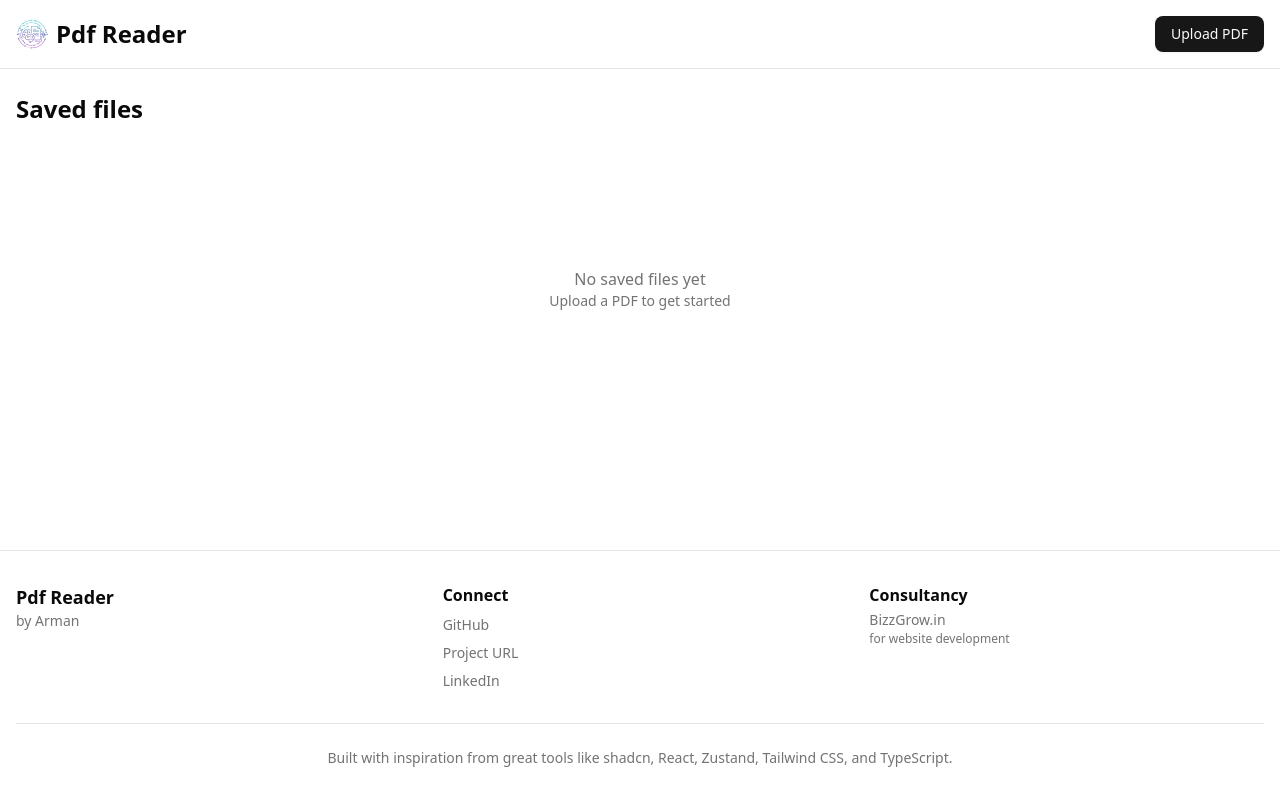
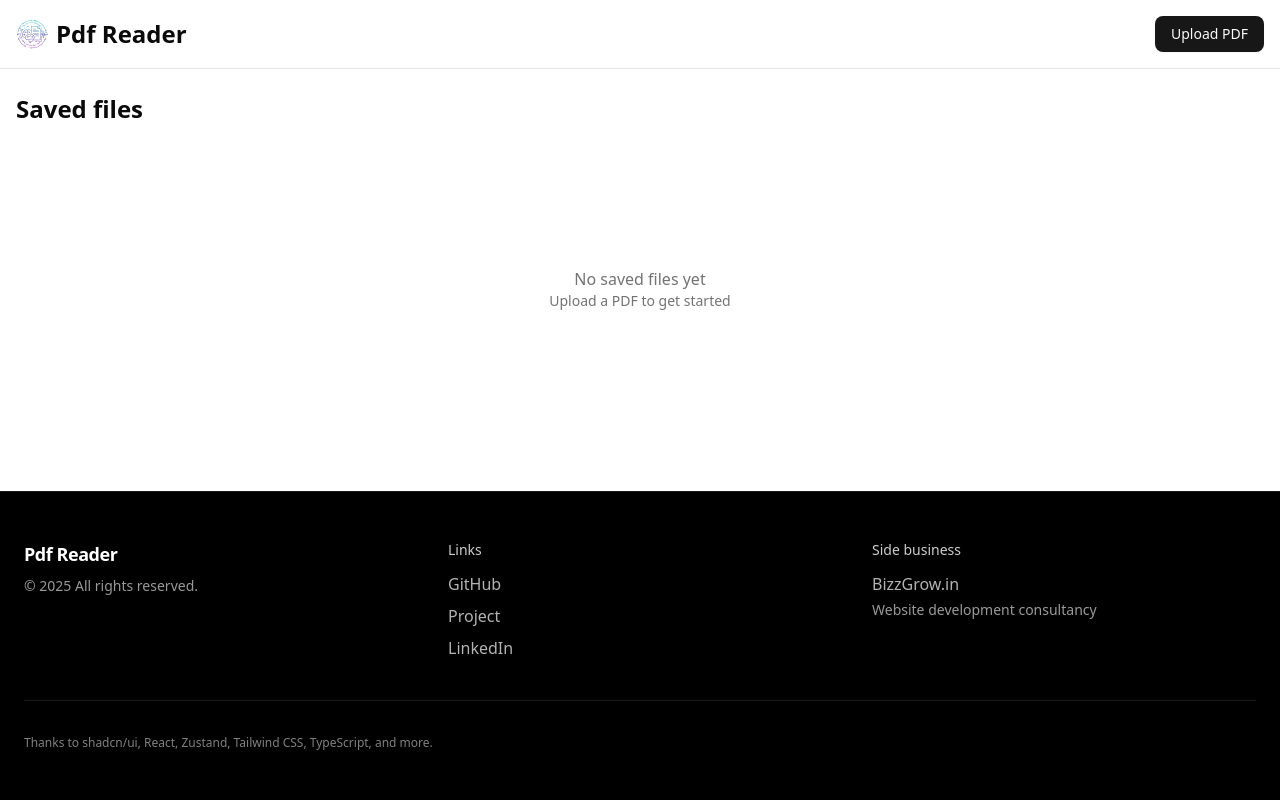
Before and after one commit to Ar0manKhan/pdf-viewing-experience, a React (Vite) app: page / in a window 1280 px wide. Built offline with nearby package versions, Linux system fonts and the light colour scheme; some icons are missing.

Commit message:
feat: Add Footer component
This commit adds a new Footer component to the application.

It includes:
- Social links
- Business information
- Acknowledgements for tools

```diff
--- /dev/null
+++ b/src/components/Footer.tsx
@@ -0,0 +1,73 @@
+export function Footer() {
+  const year = new Date().getFullYear();
+
+  const linkBase =
+    "text-white/70 hover:text-white transition-colors focus-visible:outline-none focus-visible:ring-2 focus-visible:ring-white focus-visible:ring-offset-2 focus-visible:ring-offset-black";
+
+  return (
+    <footer className="bg-black text-white border-t border-white/10">
+      <div className="container mx-auto px-6 py-12">
+        <div className="grid grid-cols-1 md:grid-cols-3 gap-10">
+          <div className="space-y-2">
+            <h3 className="text-lg font-semibold tracking-tight">Pdf Reader</h3>
+            <p className="text-sm text-white/60">
+              © {year} All rights reserved.
+            </p>
+          </div>
+
+          <nav aria-label="Footer" className="space-y-3">
+            <h4 className="text-sm font-medium text-white/80">Links</h4>
+            <ul className="space-y-2">
+              <li>
+                <a
+                  href="https://github.com/Ar0manKhan"
+                  className={linkBase}
+                  aria-label="GitHub profile"
+                >
+                  GitHub
+                </a>
+              </li>
+              <li>
+                <a href="/" className={linkBase} aria-label="Project website">
+                  Project
+                </a>
+              </li>
+              <li>
+                <a
+                  href="https://www.linkedin.com/in/ar0mankhan/"
+                  className={linkBase}
+                  aria-label="LinkedIn profile"
+                >
+                  LinkedIn
+                </a>
+              </li>
+            </ul>
+          </nav>
+
+          <div className="space-y-3">
+            <h4 className="text-sm font-medium text-white/80">Side business</h4>
+            <div className="space-y-1">
+              <a
+                href="some-url-for-now"
+                className={`${linkBase} inline-flex items-center`}
+                aria-label="BizzGrow.in website"
+              >
+                BizzGrow.in
+              </a>
+              <p className="text-sm text-white/60">
+                Website development consultancy
+              </p>
+            </div>
+          </div>
+        </div>
+
+        <div className="mt-10 pt-8 border-t border-white/10">
+          <p className="text-xs leading-relaxed text-white/50">
+            Thanks to shadcn/ui, React, Zustand, Tailwind CSS, TypeScript, and
+            more.
+          </p>
+        </div>
+      </div>
+    </footer>
+  );
+}
--- a/src/pages/App.tsx
+++ b/src/pages/App.tsx
@@ -10,6 +10,7 @@ import { useEffect, useState, useCallback } from "react";
 import { getDocs, deleteDoc, type Doc } from "@/lib/indexedDb/docStore";
 import { DynamicIcon } from "lucide-react/dynamic";
 import { UploadDialog } from "@/components/UploadDialog";
+import { Footer } from "../components/Footer";
 
 export default function App() {
   const [refreshTrigger, setRefreshTrigger] = useState(0);
@@ -181,72 +182,3 @@ function SavedFiles({ refreshTrigger }: { refreshTrigger?: number }) {
     </section>
   );
 }
-
-function Footer() {
-  const links = {
-    github: "https://github.com/Ar0manKhan",
-    project: "/",
-    linkedin: "https://www.linkedin.com/in/ar0mankhan/",
-    business: "https://BizzGrow.in",
-  };
-
-  return (
-    <footer className="border-t bg-background text-foreground">
-      <div className="container mx-auto px-4 py-8">
-        <div className="grid grid-cols-1 md:grid-cols-3 gap-8 text-center md:text-left">
-          <div>
-            <h3 className="font-bold text-lg">Pdf Reader</h3>
-            <p className="text-sm text-muted-foreground">by Arman</p>
-          </div>
-          <div className="flex flex-col space-y-2">
-            <h4 className="font-semibold">Connect</h4>
-            <a
-              href={links.github}
-              target="_blank"
-              rel="noopener noreferrer"
-              className="text-sm text-muted-foreground hover:text-foreground transition-colors"
-            >
-              GitHub
-            </a>
-            <a
-              href={links.project}
-              target="_blank"
-              rel="noopener noreferrer"
-              className="text-sm text-muted-foreground hover:text-foreground transition-colors"
-            >
-              Project URL
-            </a>
-            <a
-              href={links.linkedin}
-              target="_blank"
-              rel="noopener noreferrer"
-              className="text-sm text-muted-foreground hover:text-foreground transition-colors"
-            >
-              LinkedIn
-            </a>
-          </div>
-          <div>
-            <h4 className="font-semibold">Consultancy</h4>
-            <a
-              href={links.business}
-              target="_blank"
-              rel="noopener noreferrer"
-              className="text-sm text-muted-foreground hover:text-foreground transition-colors"
-            >
-              BizzGrow.in
-            </a>
-            <p className="text-xs text-muted-foreground">
-              for website development
-            </p>
-          </div>
-        </div>
-        <div className="mt-8 border-t pt-6 text-center">
-          <p className="text-sm text-muted-foreground">
-            Built with inspiration from great tools like shadcn, React, Zustand,
-            Tailwind CSS, and TypeScript.
-          </p>
-        </div>
-      </div>
-    </footer>
-  );
-}
```
